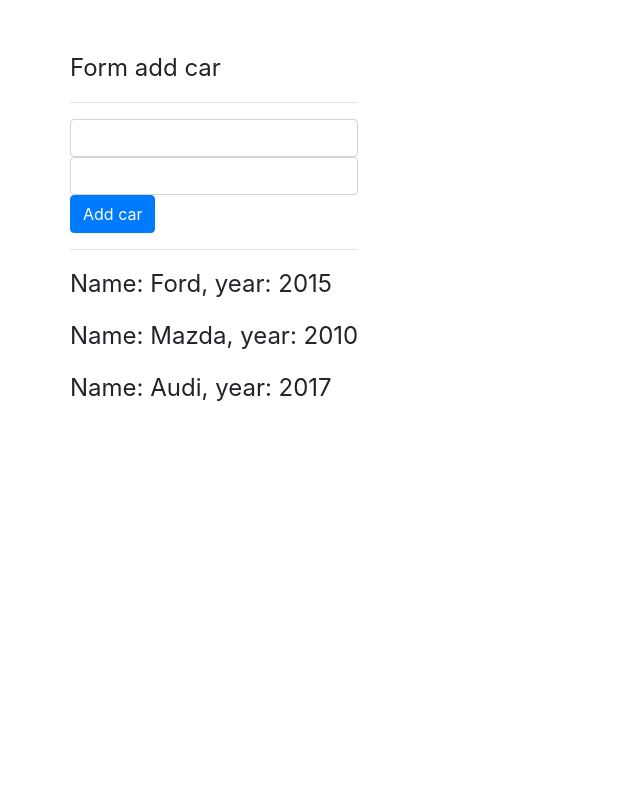
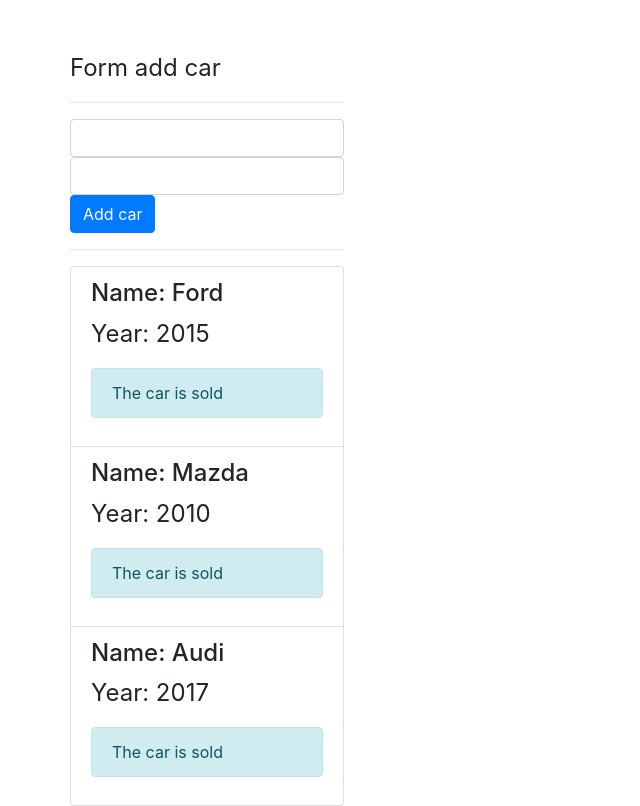
Before and after one commit to Stan0men/angular4Course, an Angular app: page / in a window 1280 px wide. Shown: the whole page, without its empty margins (0-640 px from the left). Built offline with nearby package versions, Linux system fonts and the light colour scheme.

Commit message:
18 done ng-content

```diff
--- a/src/app/app.component.html
+++ b/src/app/app.component.html
@@ -1,4 +1,4 @@
-<!--16done-->
+<!--18done-->
 
 <div class="container">
   <div class="row">
--- a/src/app/car/car.component.html
+++ b/src/app/car/car.component.html
@@ -1 +1,5 @@
-<p>Name: {{carItem.name}}, year: {{carItem.year}}</p>
+<h4 class="list-group-item-heading"> Name: {{carItem.name}} </h4>
+<p class="list-group-item-heading"> Year: {{carItem.year}}</p>
+
+
+<ng-content></ng-content>
--- a/src/app/cars/cars.component.html
+++ b/src/app/cars/cars.component.html
@@ -2,4 +2,9 @@
 <hr>
 <app-add-car (onAddCar)='updateCarList($event)'></app-add-car>
 <hr>
-<app-car *ngFor="let car of cars" [carItem]='car'></app-car>
+<div class="list-group">
+  <app-car class="list-group-item" *ngFor="let car of cars" [carItem]='car'>
+    <div class="alert alert-info">The car is sold</div>
+  </app-car>
+
+</div>
```
